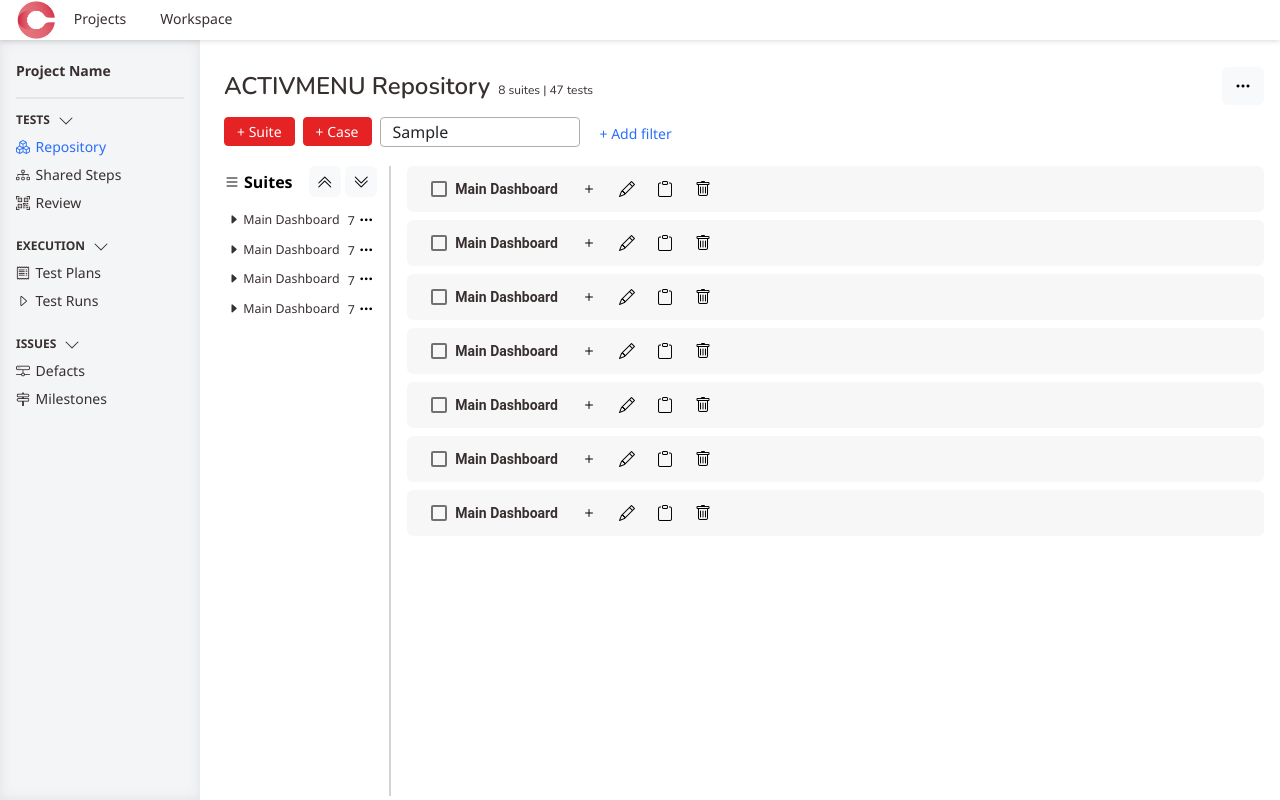
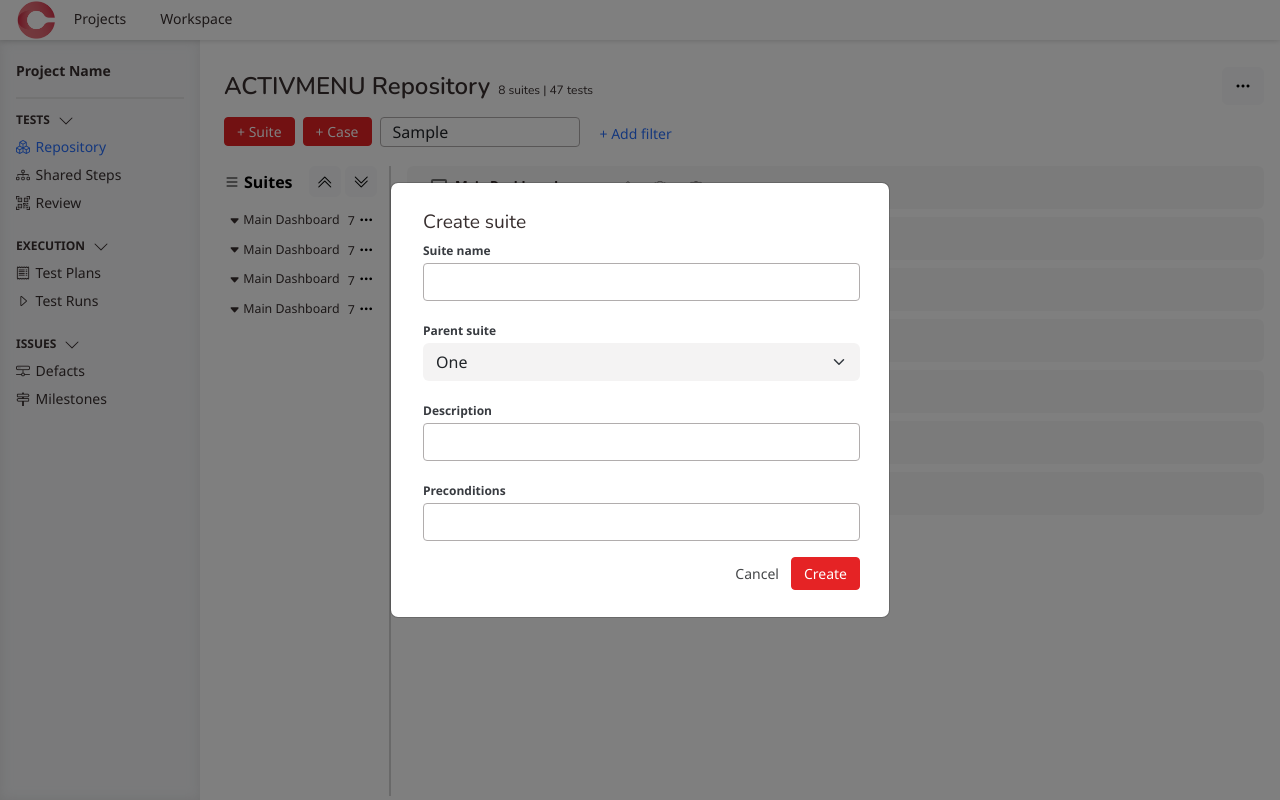
Before and after one commit to Ddollz/egs_QATest-App, an Angular app: page /projects/repository in a window 1280 px wide. Both pictures are taken after typing "Sample" into the empty fields and a click on the button "+ Suite". Built offline with nearby package versions, Linux system fonts and the light colour scheme; no server answers.

Commit message:
Repository Creation with modal

```diff
--- a/src/app/egs-project/projects/repositories/case/case.component.css
+++ b/src/app/egs-project/projects/repositories/case/case.component.css
@@ -1,4 +1,6 @@
-
+:host(){
+  cursor: pointer;
+}
 .r-col-header {
   width: 100%;
   margin-bottom: 8px;
@@ -20,12 +22,25 @@
   transition: all 0.1s ease;
   position: relative;
   font-weight: inherit;
+  font-size: 0.875rem;
   padding: 2px 6px;
   background-color: transparent;
 }
 
-.suite-buttons:hover {
+.suite-buttons i {
+  color: var(--black-50);
+}
+.suite-buttons:hover i {
+  color: var(--c-text);
+}
+.suite-buttons:hover{
   background-color: rgba(189, 188, 188, 0.37);
+}
+.suite-buttons.plus i{
+  color: var(--bs-blue-second);
+}
+.suite-buttons.plus:hover i{
+  color: var(--bs-blue-prime);
 }
 .check-box{
   font-size: 0.875rem;
--- a/src/app/egs-project/projects/repositories/case/case.component.html
+++ b/src/app/egs-project/projects/repositories/case/case.component.html
@@ -3,7 +3,7 @@
     <mat-checkbox class="me-3 button-blue-transparent check-box">
       Main Dashboard
     </mat-checkbox>
-    <button class="suite-buttons me-2"><i class="bi bi-plus"></i></button>
+    <button class="suite-buttons plus me-2"><i class="bi bi-plus"></i></button>
     <button class="suite-buttons me-2"><i class="bi bi-pencil"></i></button>
     <button class="suite-buttons me-2"><i class="bi bi-clipboard"></i></button>
     <button class="suite-buttons me-2"><i class="bi bi-trash"></i></button>
--- a/src/app/egs-project/projects/repositories/repositories.component.css
+++ b/src/app/egs-project/projects/repositories/repositories.component.css
@@ -56,3 +56,37 @@
 .chevron button {
   padding: 0.175rem 0.45rem;
 }
+
+.modal-header,
+.modal-footer {
+  border: none;
+}
+
+.modal-body {
+  padding: 25px 29px 27px 32px;
+}
+
+.form-select,
+.form-select:hover,
+.form-select:focus,
+.form-select:active {
+  border-color: transparent;
+  box-shadow: none;
+}
+
+.form-select {
+  background-color: var(--black-5);
+}
+
+.form-select:hover {
+  background-color: var(--black-10);
+}
+
+.form-select option {
+  background-color: #fff;
+  border: #fff;
+}
+
+/* ::ng-deep .cdk-overlay-container {
+  z-index: 9999;
+} */
--- a/src/app/egs-project/projects/repositories/repositories.component.html
+++ b/src/app/egs-project/projects/repositories/repositories.component.html
@@ -15,7 +15,7 @@
   <div class="row">
     <div class="d-flex col">
       <div class="me-2">
-        <button type="button" class="btn btn-primary">+ Suite</button>
+        <button type="button" class="btn btn-primary" data-bs-toggle="modal" data-bs-target="#exampleModal">+ Suite</button>
       </div>
       <div class="me-2">
         <button type="button" class="btn btn-primary">+ Case</button>
@@ -62,3 +62,62 @@
   </div>
 
 </div>
+
+
+<!-- Modal -->
+<div class="modal fade" id="exampleModal" tabindex="-1" aria-labelledby="exampleModalLabel" aria-hidden="true">
+  <div class="modal-dialog modal-dialog-centered">
+    <div class="modal-content">
+      <div class="modal-body">
+
+        <h5 class="modal-title" id="exampleModalLabel">{{Modal_Title}}</h5>
+
+        <div class="mb-3">
+          <label for="SuiteName" class="form-label">Suite name</label>
+          <input type="text" class="form-control" id="SuiteName">
+        </div>
+        <div class="mb-3">
+          <label for="SuiteName" class="form-label">Parent suite</label>
+          <select class="form-select" aria-label="Default select example">
+            <option value="1">One</option>
+            <option value="2">Two</option>
+            <option value="3">Three</option>
+          </select>
+        </div>
+
+        <div class="mb-3">
+          <label for="Description" class="form-label">Description</label>
+          <input type="text" class="form-control" id="Description">
+        </div>
+        <div class="mb-3">
+          <label for="Preconditions" class="form-label">Preconditions</label>
+          <input type="text" class="form-control" id="Preconditions">
+        </div>
+        <!-- <div class="row">
+          <div class="col">
+            <label for="RoleID" class="form-label">Role ID</label>
+            <input type="number" [disabled]="Modal_idDisable" [(ngModel)]="Role_ID" class="form-control" id="RoleID">
+          </div>
+          <div class="col">
+            <label for="RoleCode" class="form-label">Role Code</label>
+            <input type="text" [(ngModel)]="Role_Code" class="form-control" id="RoleCode">
+          </div>
+        </div>
+
+        <div class="mb-3">
+          <label for="RoleTitle" class="form-label">Role Title</label>
+          <input type="text" [(ngModel)]="Role_Name" class="form-control" id="RoleTitle" >
+        </div>
+        <div class="mb-3">
+          <label class="form-label" for="Role-Description">Description</label>
+          <textarea class="form-control" [(ngModel)]="Role_Description" placeholder="Add a description here" id="Role-Description"></textarea>
+        </div> -->
+
+        <div class="d-flex flex-row justify-content-end">
+          <button type="button" class="btn btn-transparent" data-bs-dismiss="modal">Cancel</button>
+          <button type="button" class="btn btn-primary">{{Modal_btn}}</button>
+        </div>
+      </div>
+    </div>
+  </div>
+</div>
--- a/src/app/egs-project/projects/repositories/repositories.component.ts
+++ b/src/app/egs-project/projects/repositories/repositories.component.ts
@@ -1,4 +1,6 @@
 import { Component, OnInit } from '@angular/core';
+import { ApiService } from 'src/app/services/api.service';
+import { project, suite } from '../../../models/project/project.model';
 
 @Component({
   selector: 'app-repositories',
@@ -6,8 +8,31 @@ import { Component, OnInit } from '@angular/core';
   styleUrls: ['./repositories.component.css']
 })
 export class RepositoriesComponent implements OnInit {
+  Modal_Title: string = "Create suite";
+  Modal_btn: string = "Create";
 
-  constructor() { }
+  suites: suite[] = [];
+
+  constructor(private api: ApiService) {
+
+
+    this.api.UniCall(
+      {
+        CommandText: 'egsQASuiteGet',
+        Params: [
+          {
+            Param: '@Suite_ID',
+            Value: null
+          }
+        ],
+      }
+    ).subscribe(value => {
+      this.suites = value[0];
+      console.log(this.suites)
+    }
+    );
+
+  }
 
   ngOnInit(): void {
   }
--- a/src/app/egs-project/projects/repositories/suite/suite.component.css
+++ b/src/app/egs-project/projects/repositories/suite/suite.component.css
@@ -27,3 +27,12 @@
   font-size: 0.775rem;
   font-weight: 500
 }
+
+
+.bi-caret-right-fill {
+  transition: transform 0.2s;
+}
+
+.suite.open .bi-caret-right-fill {
+  transform: rotate(90deg);
+}
--- a/src/app/egs-project/projects/repositories/suite/suite.component.html
+++ b/src/app/egs-project/projects/repositories/suite/suite.component.html
@@ -1,11 +1,16 @@
-
-<div class="d-flex justify-content-between suite ">
-  <div class="d-flex align-items-center">
+<div class="d-flex justify-content-between suite" (click)="suiteOpen($event)" [ngClass]="carretOpen? '':'open'">
+  <div class="d-flex align-items-center item-suite">
     <i class="bi bi-caret-right-fill me-1"></i>
     <a type="button" class="button-blue-transparent">Main Dashboard</a>
   </div>
   <div class="suite-setting">
     <span class="me-1">7</span>
-    <button type="button" class="button-blue-transparent"><i class="bi bi-three-dots"></i></button>
+
+    <button type="button" class="button-blue-transparent" data-bs-toggle="dropdown" aria-expanded="false"><i class="bi bi-three-dots"></i></button>
+    <ul class="dropdown-menu">
+      <li><a class="dropdown-item" href="#">Action</a></li>
+      <li><a class="dropdown-item" href="#">Another action</a></li>
+      <li><a class="dropdown-item" href="#">Something else here</a></li>
+    </ul>
   </div>
 </div>
--- a/src/app/egs-project/projects/repositories/suite/suite.component.ts
+++ b/src/app/egs-project/projects/repositories/suite/suite.component.ts
@@ -7,9 +7,16 @@ import { Component, OnInit } from '@angular/core';
 })
 export class SuiteComponent implements OnInit {
 
+  carretOpen: boolean = false;
   constructor() { }
 
   ngOnInit(): void {
   }
 
+  suiteOpen(event: Event) {
+    var element = event.target as HTMLElement;
+    if (element.tagName != "I")
+      this.carretOpen = !this.carretOpen
+  }
+
 }
--- a/src/app/egs-workspace/user/user.component.ts
+++ b/src/app/egs-workspace/user/user.component.ts
@@ -60,7 +60,14 @@ export class UserComponent implements OnInit, AfterViewInit {
         ],
       }
     ).subscribe(value => {
+      for (let index = 0; index < value[0].length; index++) {
+        if (value[0][index].User_Status == 1)
+          value[0][index].User_Status = "Active";
+        if (value[0][index].User_Status == -1)
+          value[0][index].User_Status = "Inactive";
+      }
       this.users = value[0];
+      console.log(this.users)
       this.dataSource = new MatTableDataSource<user>(this.users);
     }
     );
@@ -69,14 +76,7 @@ export class UserComponent implements OnInit, AfterViewInit {
   ngOnInit(): void {
     this.filterRoleText = document.querySelector('#filter-role');
     this.filterStatusText = document.querySelector('#filter-status');
-    this.dataSource.filterPredicate = function (data, filter: string): boolean {
-      console.log(filter)
-      return data.User_Status === Number(filter)
-        || (data.User_Firstname.toLowerCase() + " " + data.User_Firstname.toLowerCase()).includes(filter)
-        || data.Role.toLowerCase().includes(filter)
-        || data.RoleTitle.toLowerCase().includes(filter)
-        || data.User_Email.toLowerCase().includes(filter);
-    };
+
   }
 
   ngAfterViewInit() {
@@ -85,12 +85,22 @@ export class UserComponent implements OnInit, AfterViewInit {
   }
 
   applyFilter(event?: Event, valueFilter?: MatRadioChange) {
+
+    this.dataSource.filterPredicate = function (data, filter: string): boolean {
+      return data.User_Status.trim().toLocaleLowerCase() === filter.trim().toLocaleLowerCase()
+        || (data.User_Firstname.toLowerCase() + " " + data.User_Firstname.toLowerCase()).includes(filter)
+        || data.Role.toLowerCase().includes(filter)
+        || data.RoleTitle.toLowerCase().includes(filter)
+        || data.User_Email.toLowerCase().includes(filter);
+    };
     if (event != null) {
       const filterValue = (event.target as HTMLInputElement).value;
       this.dataSource.filter = filterValue.trim().toLowerCase();
 
     } else if (valueFilter != null) {
-      this.dataSource.filter = valueFilter.value.trim().toLowerCase();
+
+      this.dataSource.filter = valueFilter.value;
+
     }
   }
   changeDropdownText() {
@@ -99,9 +109,9 @@ export class UserComponent implements OnInit, AfterViewInit {
     else {
       this.filterRoleText.innerHTML = 'Multiple';
     }
-    if (this.statusSelect == '1')
+    if (this.statusSelect == 'Active')
       this.filterStatusText.innerHTML = 'Active';
-    else if (this.statusSelect == '-1')
+    else if (this.statusSelect == 'Inactive')
       this.filterStatusText.innerHTML = 'Inactive';
     else
       this.filterStatusText.innerHTML = 'Multiple';
@@ -141,13 +151,13 @@ export class UserComponent implements OnInit, AfterViewInit {
   changeStatus(id: number) {
     let objIndex = this.users.findIndex((obj => obj.User_ID == id));
     console.log(id)
-    let tempVal = this.users[objIndex].User_Status;
+    let tempVal = 0;
     //Update object's name property.
-    if (this.users[objIndex].User_Status == 1) {
-      this.users[objIndex].User_Status = -1;
+    if (this.users[objIndex].User_Status == "Active") {
+      this.users[objIndex].User_Status = "Inactive";
       tempVal = -1;
     } else {
-      this.users[objIndex].User_Status = 1;
+      this.users[objIndex].User_Status = "Active";
       tempVal = 1;
     }
 
```
Also changed, not shown: src/app/models/project/project.model.ts (+10 -0 lines), src/styles.css (line endings or trailing spaces).
